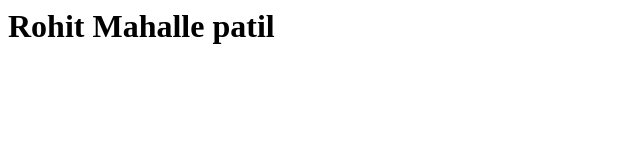
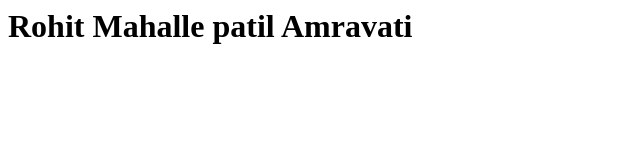
Before and after one commit to rohitmahalle4985/BranchCreation, a plain HTML site: page index.html in a window 1280 px wide. Shown: the whole page, without its empty margins (0-640 px from the left). Drawn offline with Linux system fonts and the light colour scheme.

Commit message:
index index.html commit 2

```diff
--- a/index.html
+++ b/index.html
@@ -1,7 +1,7 @@
 <html>
 <head>
 <h1>
-Rohit Mahalle patil
+Rohit Mahalle patil Amravati
 </h1>
 </head>
 </html>
```
